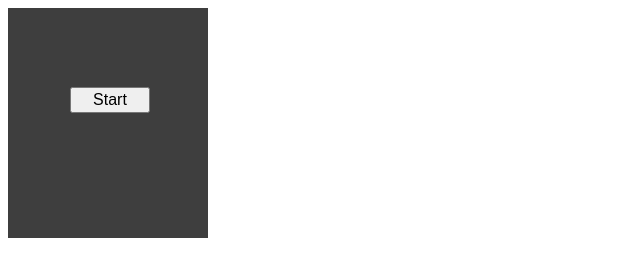
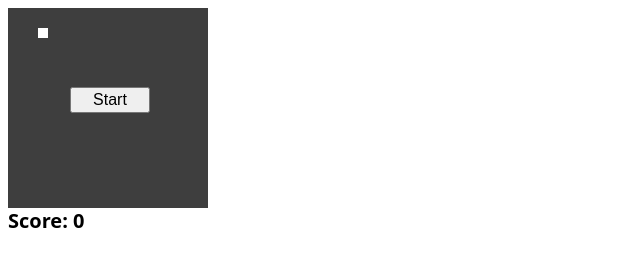
Before and after one commit to rexno7/snek, a plain HTML site: page index.html in a window 1280 px wide. Shown: the whole page, without its empty margins (0-640 px from the left). Drawn offline with Linux system fonts and the light colour scheme.

Commit message:
fix missing score and key errors on page load

```diff
--- a/draw.js
+++ b/draw.js
@@ -20,10 +20,7 @@ let sbHeight = 30;
 let gameHeight;
 let gameWidth;
 
-const initialize = () => {
-  // hide startBtn
-  startBtn.style.display = "none";
-
+const preLoad = () => {
   // init canvas
   var canvas = document.getElementById("canvas");
   ctx = canvas.getContext("2d");
@@ -34,7 +31,21 @@ const initialize = () => {
   columns = gameHeight / scale;
 
   // init sprites
-  snek = new Snek(0, 0);
+  snek = new Snek(20, 20);
+  fruit = new Fruit();
+
+  // init score
+  score = 0;
+
+  paint();
+};
+
+const initialize = () => {
+  // hide startBtn
+  startBtn.style.display = "none";
+
+  // init sprites
+  snek = new Snek(20, 20);
   fruit = new Fruit();
   fruit.pickLocation(snek);
 
--- a/index.html
+++ b/index.html
@@ -16,7 +16,7 @@
   </style>
 </head>
 
-<body>
+<body onLoad="preLoad()">
   <button type="button" id="startBtn" onclick="initialize()">Start</button>
   <canvas id="canvas" width="200" height="230" style="background-color: #3e3e3e"></canvas>
   <script type="text/javascript" src="fruit.js"></script>
```
